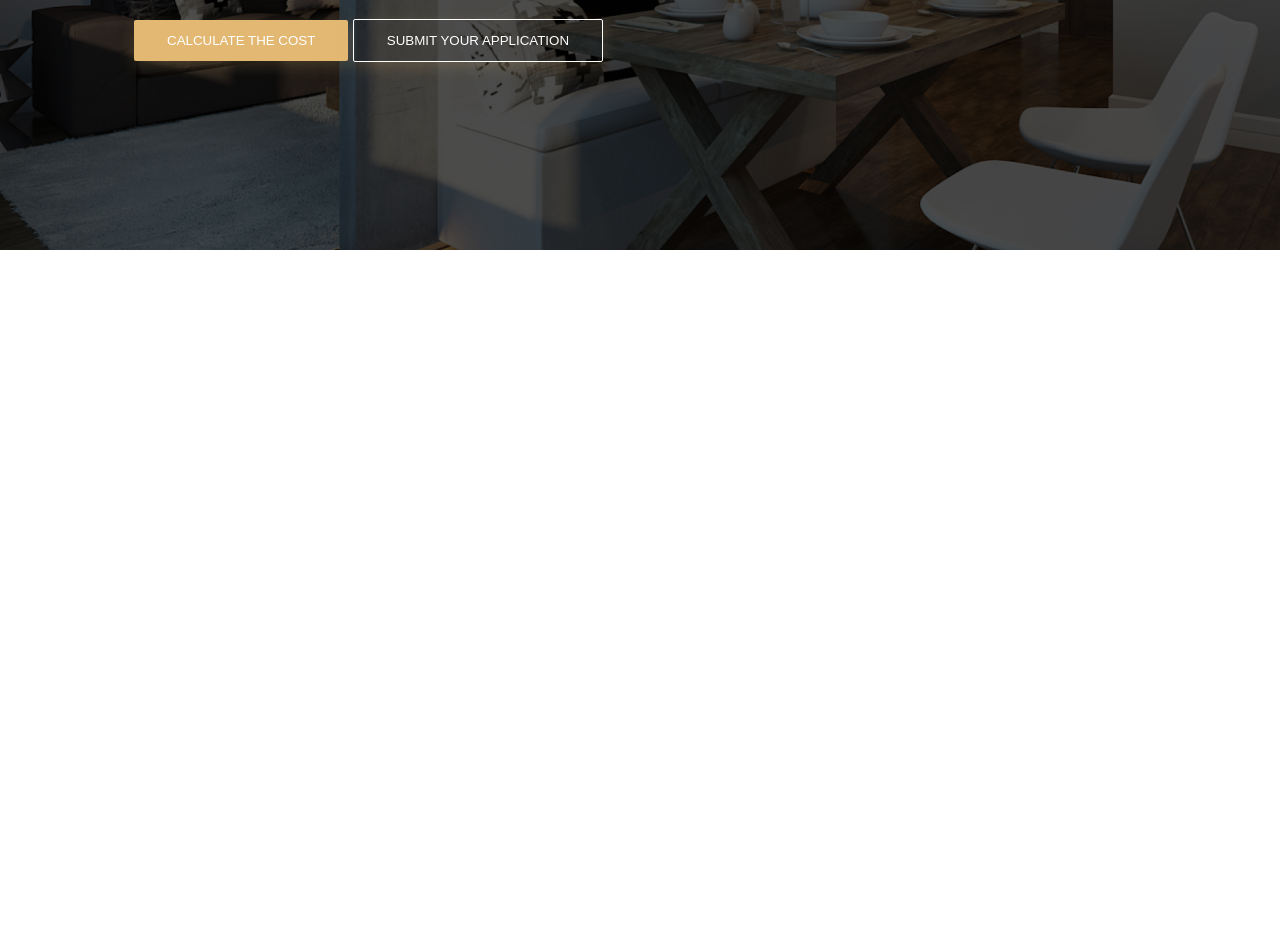
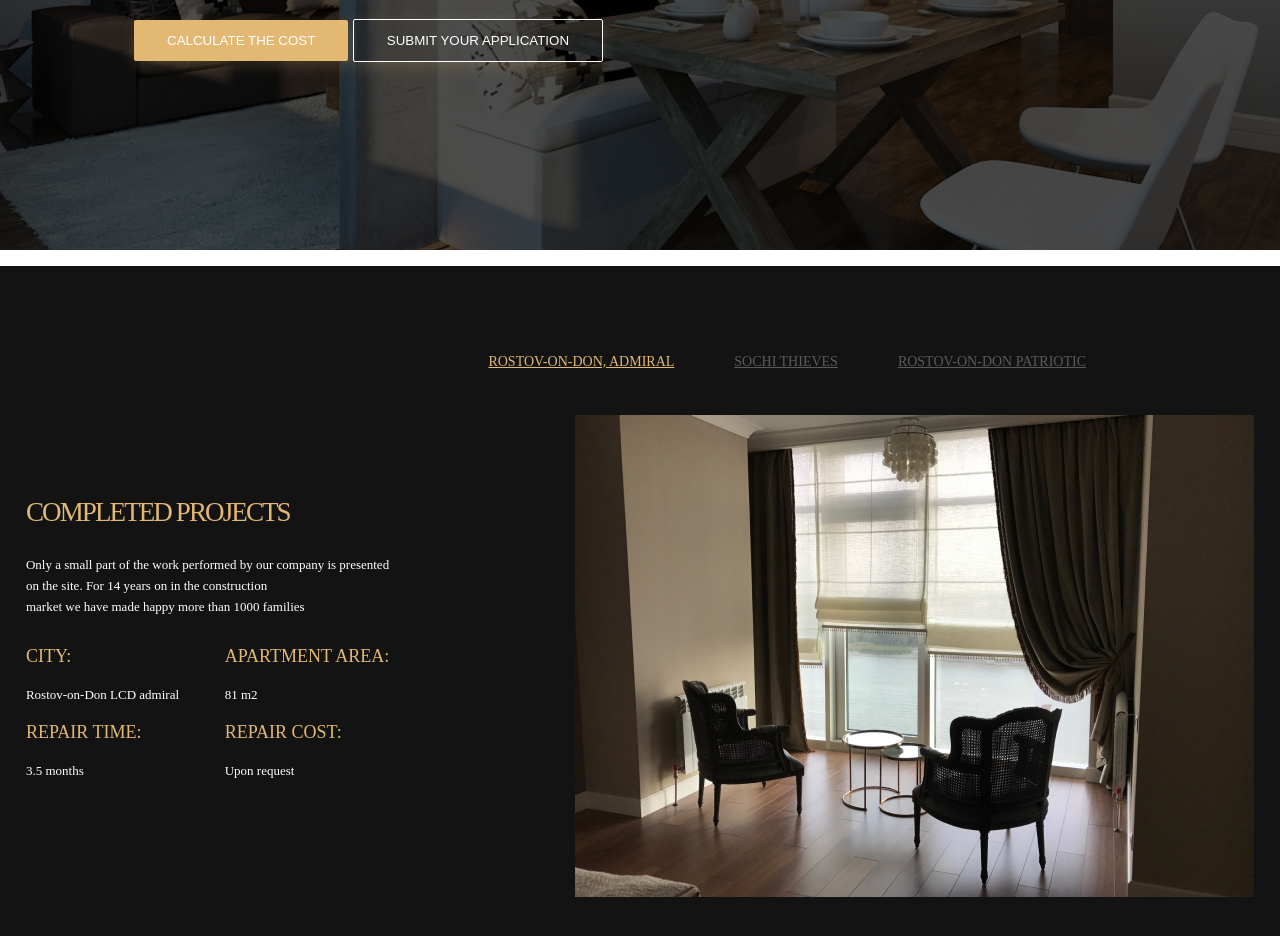
Before and after one commit to vorchunko/slider, a plain HTML site: page index.html in a window 1280 px wide. Shown: the part 540-1476 px from the top of the page. Before the commit the page ends 800 px from the top, so only its background shows below. Drawn offline with Linux system fonts and the light colour scheme.

Commit message:
three version - 2page

```diff
--- a/css/style.css
+++ b/css/style.css
@@ -123,3 +123,110 @@ h1 span {
 .text-main p {
     margin-top: -20px;
 }
+
+.page-2-nav {
+    background-color: #131313;
+    Height: 1074px;
+}
+.page2-nav {
+display: flex;
+justify-content: right;
+height: 83px;
+align-items: center; }
+
+.page2-nav_item {
+    margin-right: 60px;
+    list-style: none;
+    margin-top: 107px;
+    }
+
+.page2-nav_item a {
+    font-family: 'Yeseva One';
+font-style: normal;
+font-weight: 400;
+font-size: 14px;
+line-height: 19px;
+text-transform: uppercase;
+
+color: rgba(255, 255, 255, 0.3);
+}
+
+.active a {
+    font-family: 'Yeseva One';
+    font-style: normal;
+    font-weight: 400;
+    font-size: 14px;
+    line-height: 19px;
+    text-transform: uppercase;
+    color: #E3B873;
+}
+
+.left-block h1 {
+font-family: 'Yeseva One';
+font-style: normal;
+font-weight: 400;
+font-size: 27px;
+line-height: 37px;
+letter-spacing: -0.07em;
+text-transform: uppercase;
+
+color: #E3B873;
+}
+
+.plus-h1 {
+    font-family: 'Nunito Sans';
+font-style: normal;
+font-weight: 400;
+font-size: 14px;
+line-height: 27px;
+
+color: #FFFFFF;
+}
+
+.left-block p {
+    font-family: 'Nunito Sans';
+font-style: normal;
+font-weight: 400;
+font-size: 13px;
+line-height: 21px;
+
+color: #FFFFFF;
+}
+
+.left-block h2 {
+    font-family: 'Yeseva One';
+font-style: normal;
+font-weight: 400;
+font-size: 18px;
+line-height: 25px;
+text-transform: uppercase;
+
+color: #E3B873;
+}
+
+.page-2-head {
+    display: flex;
+    flex-direction: row;
+    justify-content: space-around;
+    align-items: center;
+}
+
+.rigth-block {
+    margin-left: 134px;
+    margin-top: 50px;
+}
+
+.three {
+    margin-right: 194px;
+}
+
+.left-block-row1 {
+    display: flex;
+    flex-direction: column;
+}
+
+.left-block-tabl {
+    display: flex;
+    flex-direction: row;
+    justify-content: space-between;
+}
--- a/index.html
+++ b/index.html
@@ -48,6 +48,46 @@
             </div>
                 <div class="main-overlay"></div>
         </section>
+
+        <div class="page-2-nav">
+            <ul class="page2-nav">
+                <li class="page2-nav_item active"><a href="#">Rostov-on-Don, Admiral</a></li>
+                <li class="page2-nav_item two"><a href="#">Sochi Thieves</a></li>
+                <li class="page2-nav_item three"><a href="#">Rostov-on-Don Patriotic</a></li>
+
+            </ul>
+            <article class="page-2-head">
+
+                <div class="left-block">
+                    <h1>Completed projects</h1>
+                    <p class="plus-h1">Only a small part of the work performed by our company is presented<br>
+                        on the site. For 14 years on in the construction<br>
+                        market we have made happy more than 1000 families</p>
+                        <div class="left-block-tabl">
+                        <div class="left-clock-column1">
+                        <h2>City:</h2>
+                        <p>Rostov-on-Don LCD admiral</p>
+                        <h2>Repair time:</h2>
+                        <p>3.5 months</p>
+                        </div>
+                        <div class="left-clock-column2">
+                        <h2>apartment area:</h2>
+                        <p>81 m2</p>
+                        <h2>Repair Cost:</h2>
+                        <p>Upon request</p>
+
+                        </div>
+                    </div>
+                </div>
+                <div class="rigth-block">
+                    <img src="/image/image 2.png" alt="home">
+                </div>
+
+            </article>
+
+        </div>
+
+
 </main>
 
 </body>
```
Also changed, not shown: image/image 2.png (added).
